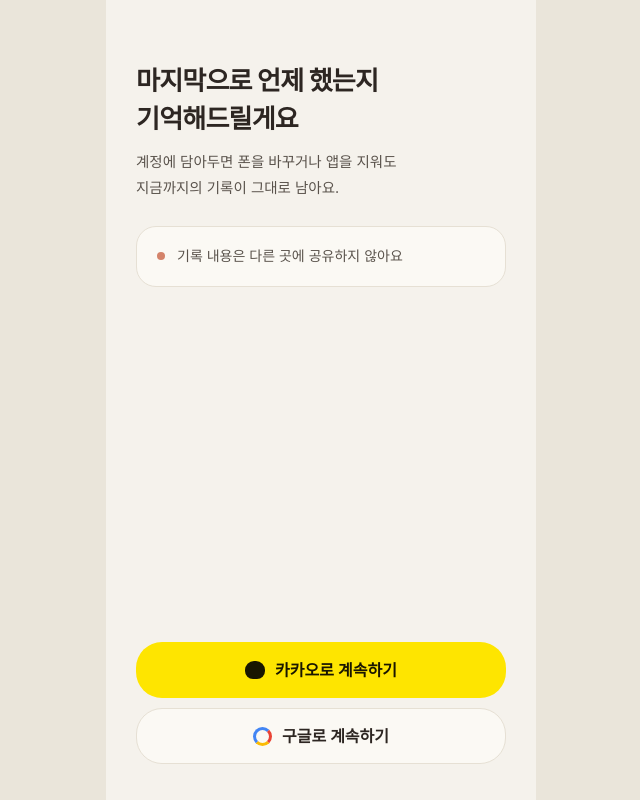
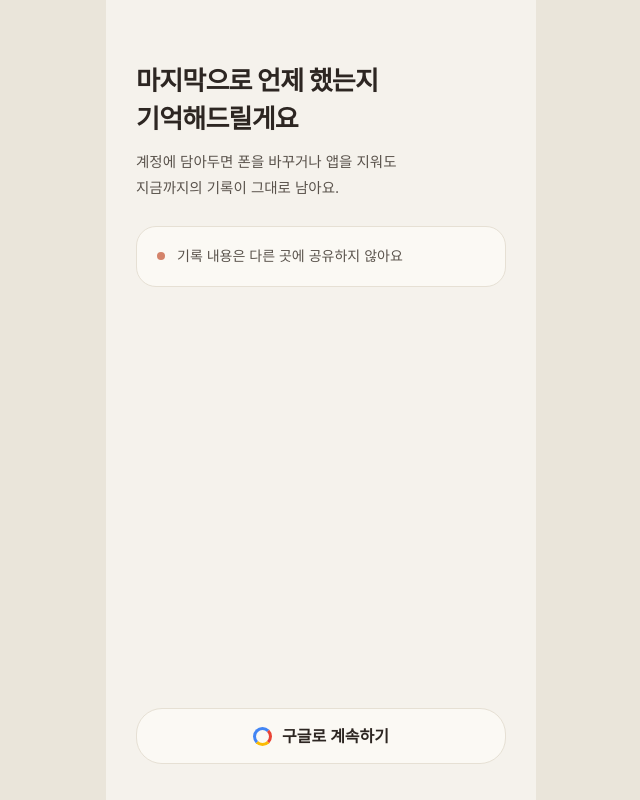
Before and after one commit to seb0070/lastly, a Next.js app in the folder apps/web/: page /login in a window 1280 px wide. Shown: the whole page, without its empty margins (319-959 px from the left). Built offline with nearby package versions, Linux system fonts and the light colour scheme.

Commit message:
fix(web): 미등록 카카오 로그인 버튼 제거
- 콘솔 등록 전이라 Supabase 가 provider is not enabled 응답
- 클릭 시 앱이 아닌 원시 JSON 화면 노출
- 구글만 남기고 provider 타입도 축소

```diff
--- a/apps/web/src/app/login/page.tsx
+++ b/apps/web/src/app/login/page.tsx
@@ -27,9 +27,16 @@ function LoginScreen() {
   // 막혀서 돌아온 자리. 로그인 뒤 그리로 데려간다.
   const next = params.get('next') ?? '/';
   const failed = params.get('error') === 'auth';
-  const [pending, setPending] = useState<'kakao' | 'google' | null>(null);
+  /**
+   * 카카오는 아직 없다.
+   *
+   * 콘솔 등록과 심사가 끝나기 전에는 Supabase 가 provider is not enabled 를
+   * 그대로 내려보내, 누르면 앱이 아니라 원시 JSON 화면이 뜬다.
+   * 등록이 끝나면 provider 를 'kakao' | 'google' 로 되돌리고 버튼만 더한다.
+   */
+  const [pending, setPending] = useState<'google' | null>(null);
 
-  const signIn = async (provider: 'kakao' | 'google') => {
+  const signIn = async (provider: 'google') => {
     setPending(provider);
     const callback = new URL('/auth/callback', window.location.origin);
     callback.searchParams.set('next', next);
@@ -73,16 +80,6 @@ function LoginScreen() {
       <div className="mt-auto flex flex-col gap-2.5">
         <button
           type="button"
-          onClick={() => signIn('kakao')}
-          disabled={pending !== null}
-          className="flex h-14 w-full items-center justify-center gap-2.5 rounded-xl bg-[#FEE500] text-16 font-semibold text-[#191600] disabled:opacity-60"
-        >
-          <span className="block h-[18px] w-5 rounded-[9px_9px_8px_8px] bg-[#191600]" aria-hidden />
-          {pending === 'kakao' ? '연결하는 중…' : '카카오로 계속하기'}
-        </button>
-
-        <button
-          type="button"
           onClick={() => signIn('google')}
           disabled={pending !== null}
           className="flex h-14 w-full items-center justify-center gap-2.5 rounded-xl border border-line bg-card text-16 font-semibold text-ink disabled:opacity-60"
@@ -93,7 +90,6 @@ function LoginScreen() {
           />
           {pending === 'google' ? '연결하는 중…' : '구글로 계속하기'}
         </button>
-
       </div>
     </main>
   );
```
